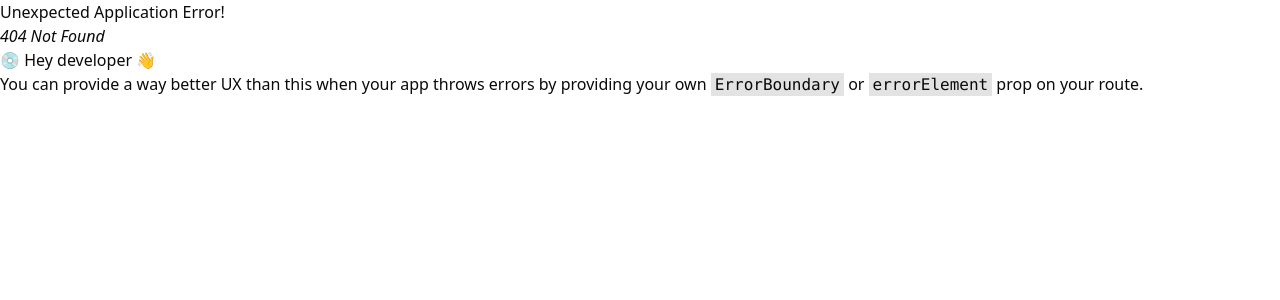
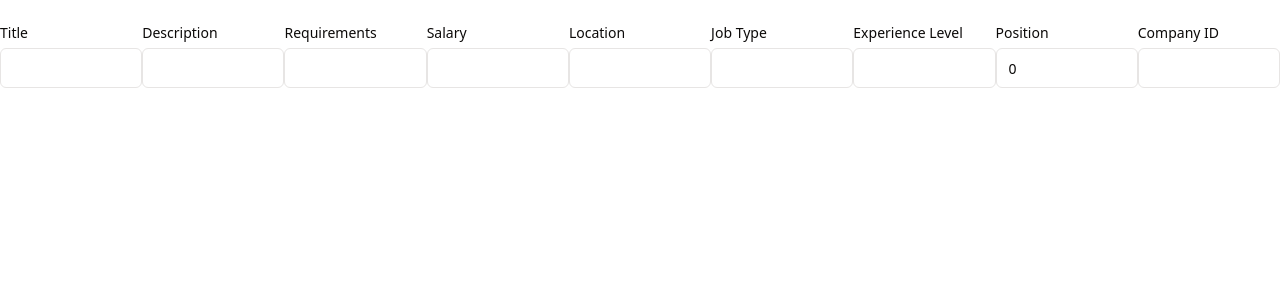
Before and after one commit to patilrohit1964/my_job_portal, a React (Vite) app in the folder client/: page /admin/jobs/post in a window 1280 px wide. Before the commit this address had no page. Shown: the top 300 px of the page. Built offline with nearby package versions, Linux system fonts and the light colour scheme.

Commit message:
added job posted form

```diff
--- a/client/src/App.jsx
+++ b/client/src/App.jsx
@@ -11,6 +11,7 @@ import Home from './components/Home'
 import JobDescription from './components/JobDescription'
 import Jobs from './components/Jobs'
 import Profile from './components/Profile'
+import PostJob from './components/admin/PostJob'
 
 
 
@@ -60,6 +61,10 @@ const appRoutes = createBrowserRouter([
   {
     path: "/admin/jobs",
     element: <AdminJobs />
+  },
+  {
+    path: "/admin/jobs/post",
+    element: <PostJob />
   }
 ])
 const App = () => {
--- a/client/src/components/admin/AdminJobsTable.jsx
+++ b/client/src/components/admin/AdminJobsTable.jsx
@@ -6,6 +6,7 @@ import { useNavigate } from 'react-router-dom'
 import { Popover, PopoverContent, PopoverTrigger } from '../ui/popover'
 import { Table, TableBody, TableCaption, TableCell, TableHead, TableHeader, TableRow } from '../ui/table'
 
+//ensure get admin jobs correctly that admin added their jobs
 const AdminJobsTable = () => {
     const { companies } = useSelector(state => state.company);
     const { allAdminJobs, searchJobByText } = useSelector(state => state.jobSlice);
--- /dev/null
+++ b/client/src/components/admin/PostJob.jsx
@@ -0,0 +1,116 @@
+import React, { useState } from 'react'
+import { Label } from '../ui/label'
+import { Input } from '../ui/input'
+
+const PostJob = () => {
+    const [input, setInput] = useState({
+        title: "",
+        description: "",
+        requirements: "",
+        salary: "",
+        location: "",
+        jobType: "",
+        experience: "",
+        position: 0,
+        companyId: ""
+    })
+    const handleInputChange = (e) => {
+        setInput({ ...input, [e.target.name]: e.target.value })
+    }
+    return (
+        <div className='flex items-center justify-center w-screen my-5'>
+            <div>
+                <Label>Title</Label>
+                <Input
+                    type="text"
+                    name="title"
+                    value={input.title}
+                    onChange={handleInputChange}
+                    className="focus-visible:ring-offset-0 foucs-visible:ring-0 my-1"
+                />
+            </div>
+            <div>
+                <Label>Description</Label>
+                <Input
+                    type="text"
+                    name="description"
+                    value={input.description}
+                    onChange={handleInputChange}
+                    className="focus-visible:ring-offset-0 foucs-visible:ring-0 my-1"
+                />
+            </div>
+            <div>
+                <Label>Requirements</Label>
+                <Input
+                    type="text"
+                    name="requirements"
+                    value={input.requirements}
+                    onChange={handleInputChange}
+                    className="focus-visible:ring-offset-0 foucs-visible:ring-0 my-1"
+                />
+            </div>
+            <div>
+                <Label>Salary</Label>
+                <Input
+                    type="number"
+                    name="salary"
+                    value={input.salary}
+                    onChange={handleInputChange}
+                    className="focus-visible:ring-offset-0 foucs-visible:ring-0 my-1"
+                />
+            </div>
+            <div>
+                <Label>Location</Label>
+                <Input
+                    type="text"
+                    name="location"
+                    value={input.location}
+                    onChange={handleInputChange}
+                    className="focus-visible:ring-offset-0 foucs-visible:ring-0 my-1"
+                />
+            </div>
+            <div>
+                <Label>Job Type</Label>
+                <Input
+                    type="text"
+                    name="jobType"
+                    value={input.jobType}
+                    onChange={handleInputChange}
+                    className="focus-visible:ring-offset-0 foucs-visible:ring-0 my-1"
+                />
+            </div>
+            <div>
+                <Label>Experience Level</Label>
+                <Input
+                    type="text"
+                    name="experience"
+                    value={input.experience}
+                    onChange={handleInputChange}
+                    className="focus-visible:ring-offset-0 foucs-visible:ring-0 my-1"
+                />
+            </div>
+            <div>
+                <Label>Position</Label>
+                <Input
+                    type="number"
+                    name="position"
+                    value={input.position}
+                    onChange={handleInputChange}
+                    className="focus-visible:ring-offset-0 foucs-visible:ring-0 my-1"
+                />
+            </div>
+            <div>
+                <Label>Company ID</Label>
+                <Input
+                    type="text"
+                    name="companyId"
+                    value={input.companyId}
+                    onChange={handleInputChange}
+                    className="focus-visible:ring-offset-0 foucs-visible:ring-0 my-1"
+                />
+            </div>
+        </div>
+    )
+}
+
+export default PostJob
```
